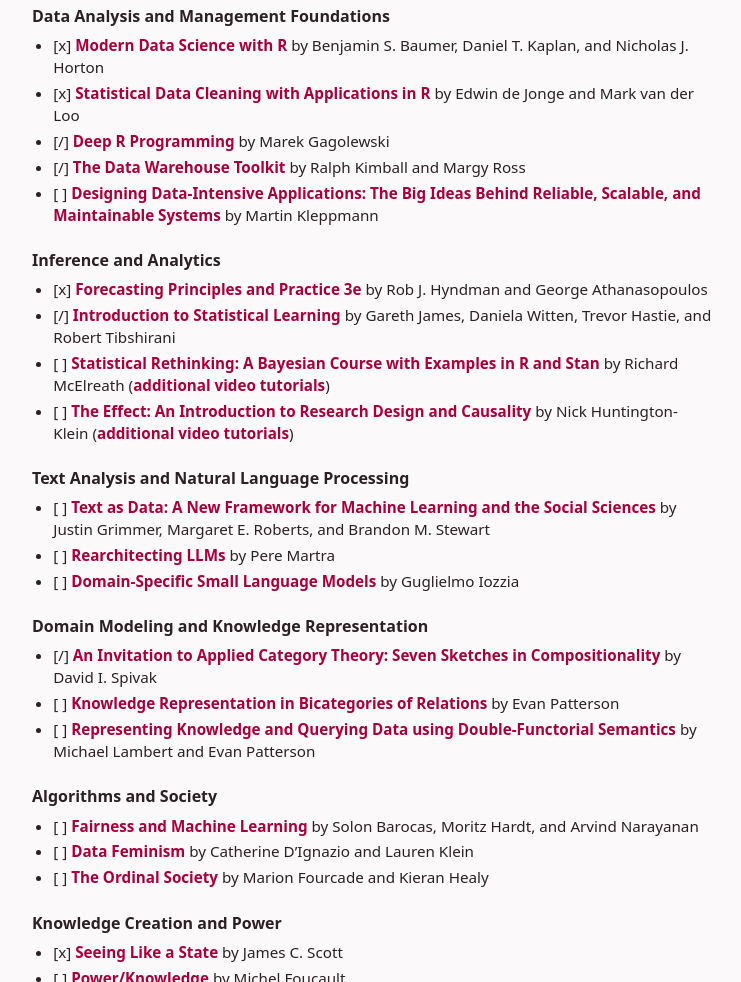
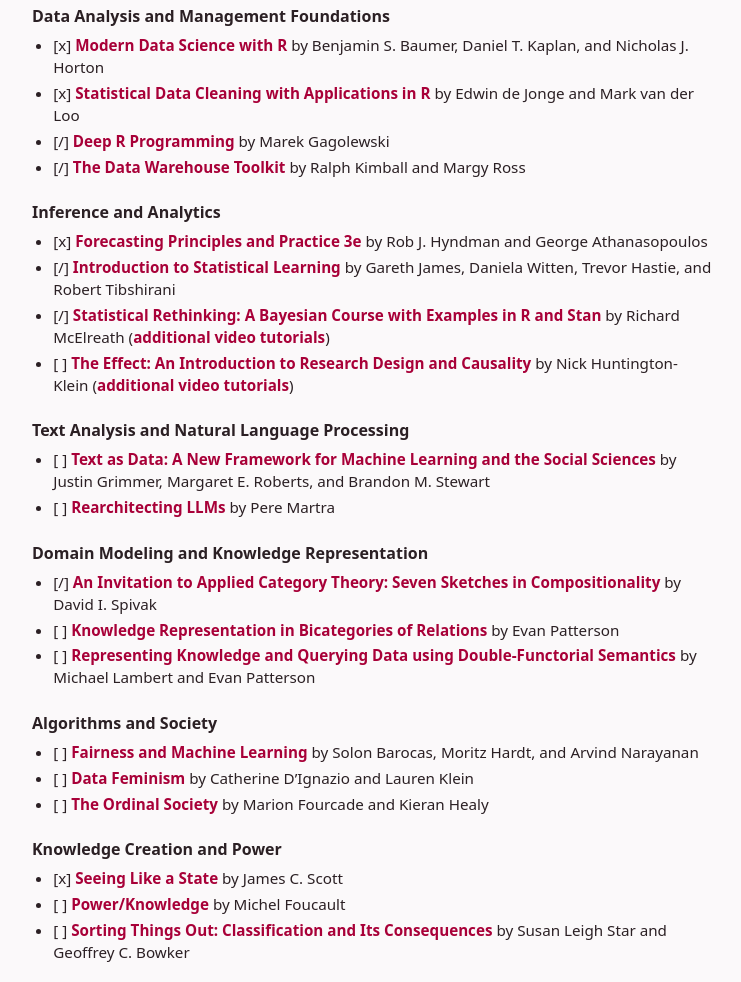
Before and after one commit to danielsinderson/personal-website, an Astro site: page /posts/diyphd-rework in a window 1280 px wide. Shown: the part 1136-2118 px from the top of the page, without its empty margins (0-741 px from the left). Built offline with nearby package versions, Linux system fonts and the light colour scheme; Astro itself is replaced by a stand-in of ours.

Commit message:
curriculum rework

```diff
--- a/src/content/posts/diyphd-rework.md
+++ b/src/content/posts/diyphd-rework.md
@@ -33,18 +33,16 @@ The goal is to research how we parse the world and make knowledge of it, how we
 - [x] [Statistical Data Cleaning with Applications in R](https://onlinelibrary.wiley.com/doi/book/10.1002/9781118897126) by Edwin de Jonge and Mark van der Loo
 - [/] [Deep R Programming](https://deepr.gagolewski.com/) by Marek Gagolewski
 - [/] [The Data Warehouse Toolkit](https://www.kimballgroup.com/data-warehouse-business-intelligence-resources/books/data-warehouse-dw-toolkit/) by Ralph Kimball and Margy Ross
-- [ ] [Designing Data-Intensive Applications: The Big Ideas Behind Reliable, Scalable, and Maintainable Systems](https://dataintensive.net/) by Martin Kleppmann
 
 **Inference and Analytics**
 - [x] [Forecasting Principles and Practice 3e](https://otexts.com/fpp3/) by Rob J. Hyndman and George Athanasopoulos
 - [/] [Introduction to Statistical Learning](https://www.statlearning.com/) by Gareth James, Daniela Witten, Trevor Hastie, and Robert Tibshirani
-- [ ] [Statistical Rethinking: A Bayesian Course with Examples in R and Stan](https://xcelab.net/rm/) by Richard McElreath ([additional video tutorials](https://www.youtube.com/playlist?list=PLDcUM9US4XdNOlqSyhe38US8mFgmqzI14))
+- [/] [Statistical Rethinking: A Bayesian Course with Examples in R and Stan](https://xcelab.net/rm/) by Richard McElreath ([additional video tutorials](https://www.youtube.com/playlist?list=PLDcUM9US4XdNOlqSyhe38US8mFgmqzI14))
 - [ ] [The Effect: An Introduction to Research Design and Causality](https://theeffectbook.net/) by Nick Huntington-Klein ([additional video tutorials](https://www.youtube.com/watch?v=ZmNkdM0zGJQ&list=PLVE5MzKQzt70JVDAmY42q9XR_V9oDUCyo))
 
 **Text Analysis and Natural Language Processing**
 - [ ] [Text as Data: A New Framework for Machine Learning and the Social Sciences](https://press.princeton.edu/books/paperback/9780691207551/text-as-data) by Justin Grimmer, Margaret E. Roberts, and Brandon M. Stewart
 - [ ] [Rearchitecting LLMs](https://www.manning.com/books/rearchitecting-llms) by Pere Martra
-- [ ] [Domain-Specific Small Language Models](https://www.manning.com/books/domain-specific-small-language-models) by Guglielmo Iozzia
 
 **Domain Modeling and Knowledge Representation**
 - [/] [An Invitation to Applied Category Theory: Seven Sketches in Compositionality](https://arxiv.org/pdf/1803.05316) by David I. Spivak
```
